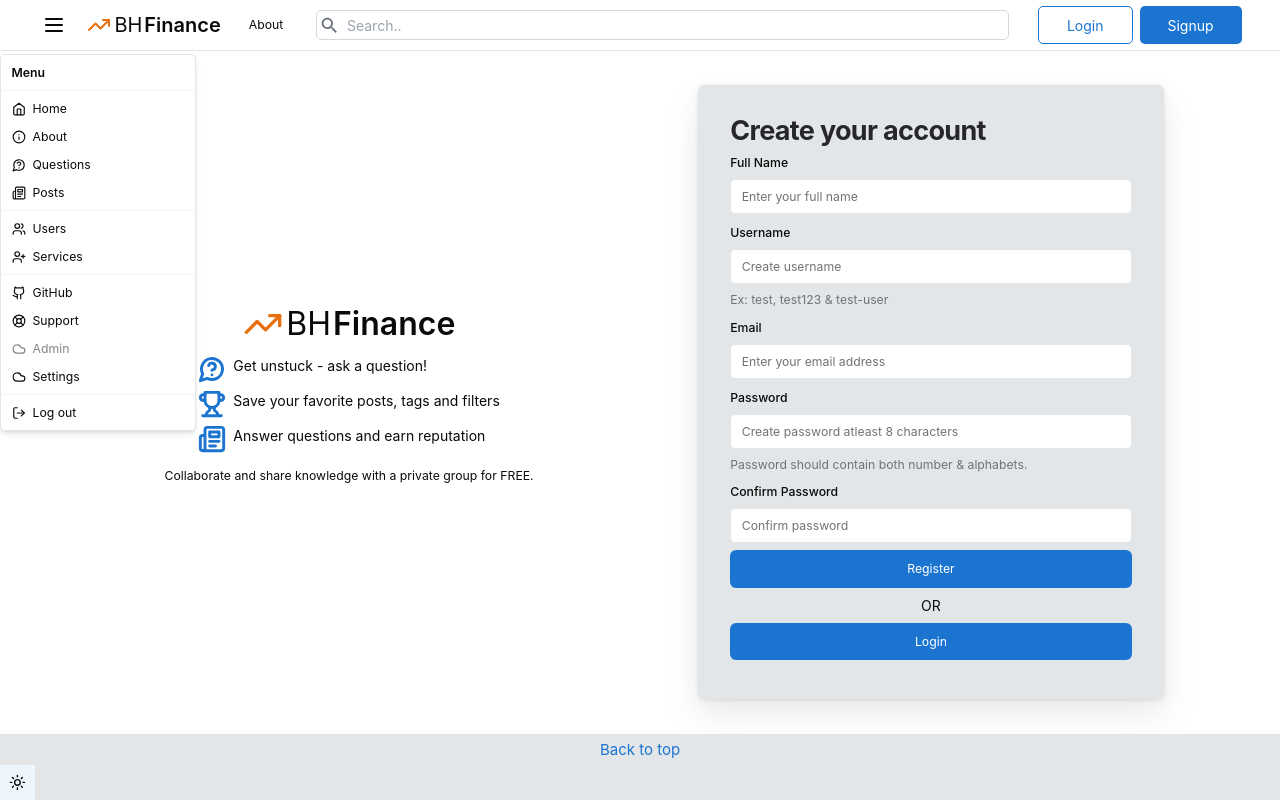
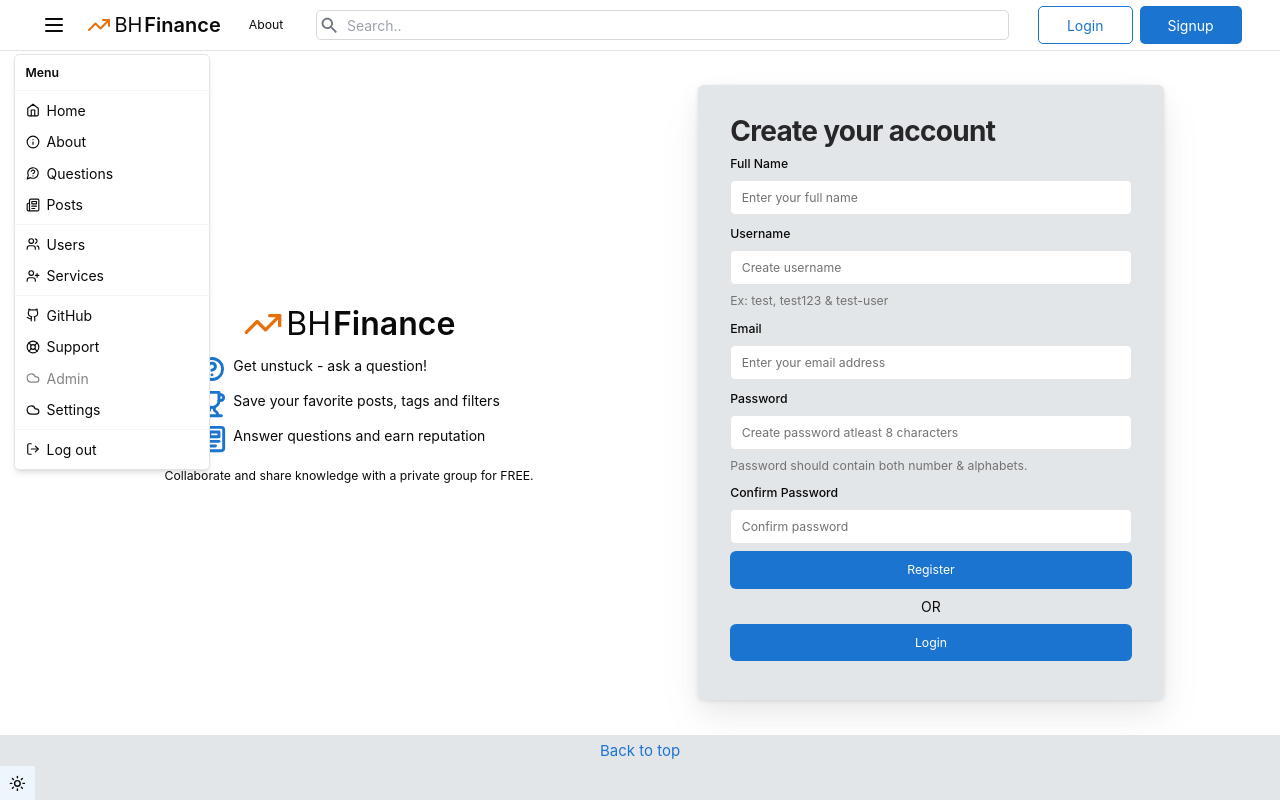
Before and after one commit to nchhillar2004/campus-overflow, a Next.js app: page /auth/register in a window 1280 px wide. Both pictures are taken after a click on the element 53 px from the left and 25 px from the top of the page. Shown: the top 800 px of the page. Built offline with nearby package versions, Linux system fonts and the light colour scheme; no server answers.

Commit message:
dropdown menu improved

```diff
--- a/app/questions/[questionId]/page.tsx
+++ b/app/questions/[questionId]/page.tsx
@@ -17,6 +17,7 @@ interface QuestionIdPageProps {
 
 export default async function QuestionId({ params }: QuestionIdPageProps) {
     const question = await getQuestionById(params.questionId);
+    const answers: Array<object> = [];
 
     const parseContent = (text: any) => {
         return text
@@ -36,7 +37,7 @@ export default async function QuestionId({ params }: QuestionIdPageProps) {
                     <hr className="my-5" />
                     <div className="box py-2 px-4 rounded-md">
                         <pre
-                            className="mb-4 text-lg text-wrap"
+                            className="mb-4 lg:text-lg text-base text-wrap font-sans"
                             dangerouslySetInnerHTML={{
                                 __html: parseContent(question?.body),
                             }}
@@ -49,7 +50,7 @@ export default async function QuestionId({ params }: QuestionIdPageProps) {
                 <hr className="my-4" />
                 <div className="answers min-h-[10vh]">
                     <div className="flex">
-                        <TypographyH1 title={`0 Answers`} />
+                        <TypographyH1 title={answers.length==1 ? `${answers.length} Answer` : `${answers.length} Answers` } />
                         <Button variant="blue" asChild>
                             Answer
                         </Button>
--- a/components/common/PostCard.tsx
+++ b/components/common/PostCard.tsx
@@ -16,7 +16,7 @@ export default async function PostCard(props: {
         <div className="card mb-2">
             <div className="flex flex-col">
                 <Link href={props.href}>
-                    <h1 className="text-[20px] font-medium">{props.title}</h1>
+                    <h1 className="text-[20px] font-medium text-ellipsis line-clamp-2">{props.title}</h1>
                 </Link>
                 <p className="flex text-sm text-slate-500">
                     By:
@@ -27,7 +27,7 @@ export default async function PostCard(props: {
                         {props.author}
                     </Link>
                 </p>
-                <p className="my-2 overflow-hidden text-ellipsis line-clamp-4">
+                <p className="my-2 overflow-hidden text-ellipsis lg:line-clamp-4 line-clamp-3">
                     {props.content}
                 </p>
                 <ul className="flex tag">
--- a/components/navbar/mobile-menu.tsx
+++ b/components/navbar/mobile-menu.tsx
@@ -25,7 +25,7 @@ export function MobileMenu() {
     const { data: session, update: sessionUpdate }: any = useSession();
 
     return (
-        <DropdownMenuContent className="w-56">
+        <DropdownMenuContent className="w-56 lg:ml-4 ml-1">
             <DropdownMenuLabel>Menu</DropdownMenuLabel>
             <DropdownMenuSeparator />
             <DropdownMenuGroup>
--- a/components/typography.tsx
+++ b/components/typography.tsx
@@ -4,7 +4,7 @@ import { TrendingUp } from "lucide-react";
 
 function TypographyH1(props: { title: string | undefined }) {
     return (
-        <h1 className="scroll-m-20 text-[26px] dark:text-zinc-200 text-zinc-800 leading-none lg:text-[27px] tracking-tight">
+        <h1 className="scroll-m-20 text-[24px] dark:text-zinc-200 text-zinc-800 leading-none lg:text-[28px] tracking-tight">
             {props.title}
         </h1>
     );
--- a/components/ui/dropdown-menu.tsx
+++ b/components/ui/dropdown-menu.tsx
@@ -83,7 +83,7 @@ const DropdownMenuItem = React.forwardRef<
   <DropdownMenuPrimitive.Item
     ref={ref}
     className={cn(
-      "relative flex cursor-default select-none items-center rounded-sm px-2 py-1.5 text-sm outline-none transition-colors focus:bg-accent focus:text-accent-foreground data-[disabled]:pointer-events-none data-[disabled]:opacity-50",
+      "relative flex cursor-pointer select-none items-center rounded-sm px-2 py-1.5 text-base outline-none transition-colors focus:bg-accent focus:text-accent-foreground data-[disabled]:pointer-events-none data-[disabled]:opacity-50",
       inset && "pl-8",
       className
     )}
```
